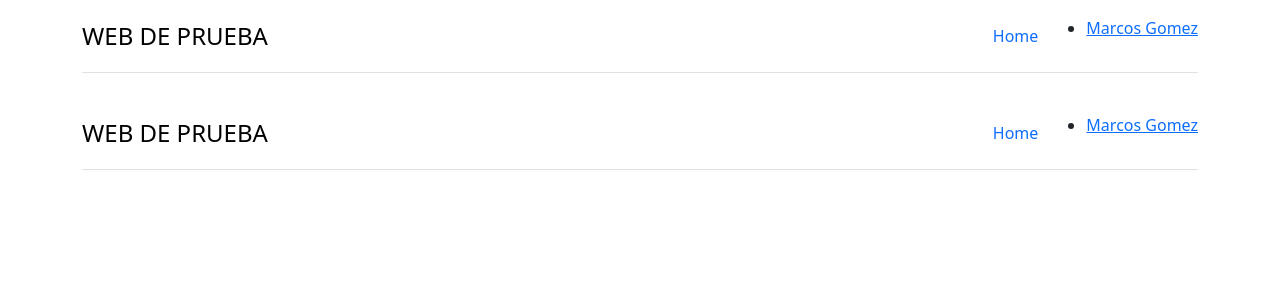
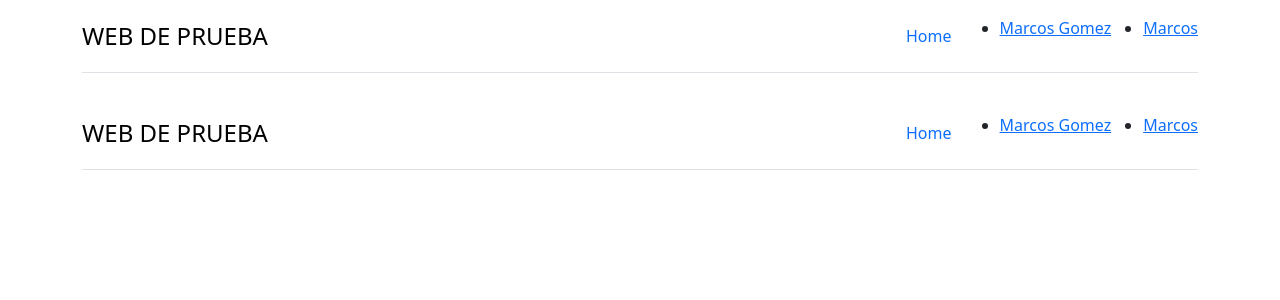
Before and after one commit to BibisGr/repo-DAM1C-R2, an Angular app: page /navbar in a window 1280 px wide. Shown: the top 300 px of the page. Built offline with nearby package versions, Linux system fonts and the light colour scheme.

Commit message:
enlace Marcos en el Navbar

```diff
--- a/src/app/components/navbar/navbar.component.html
+++ b/src/app/components/navbar/navbar.component.html
@@ -9,5 +9,8 @@
       <ul>
         <li><a routerLink="/marcos-gomez">Marcos Gomez</a></li>
       </ul>
+      <ul>
+        <li><a routerLink="/marcos-gomez">Marcos</a></li>
+      </ul>
     </header>
   </div>
```
